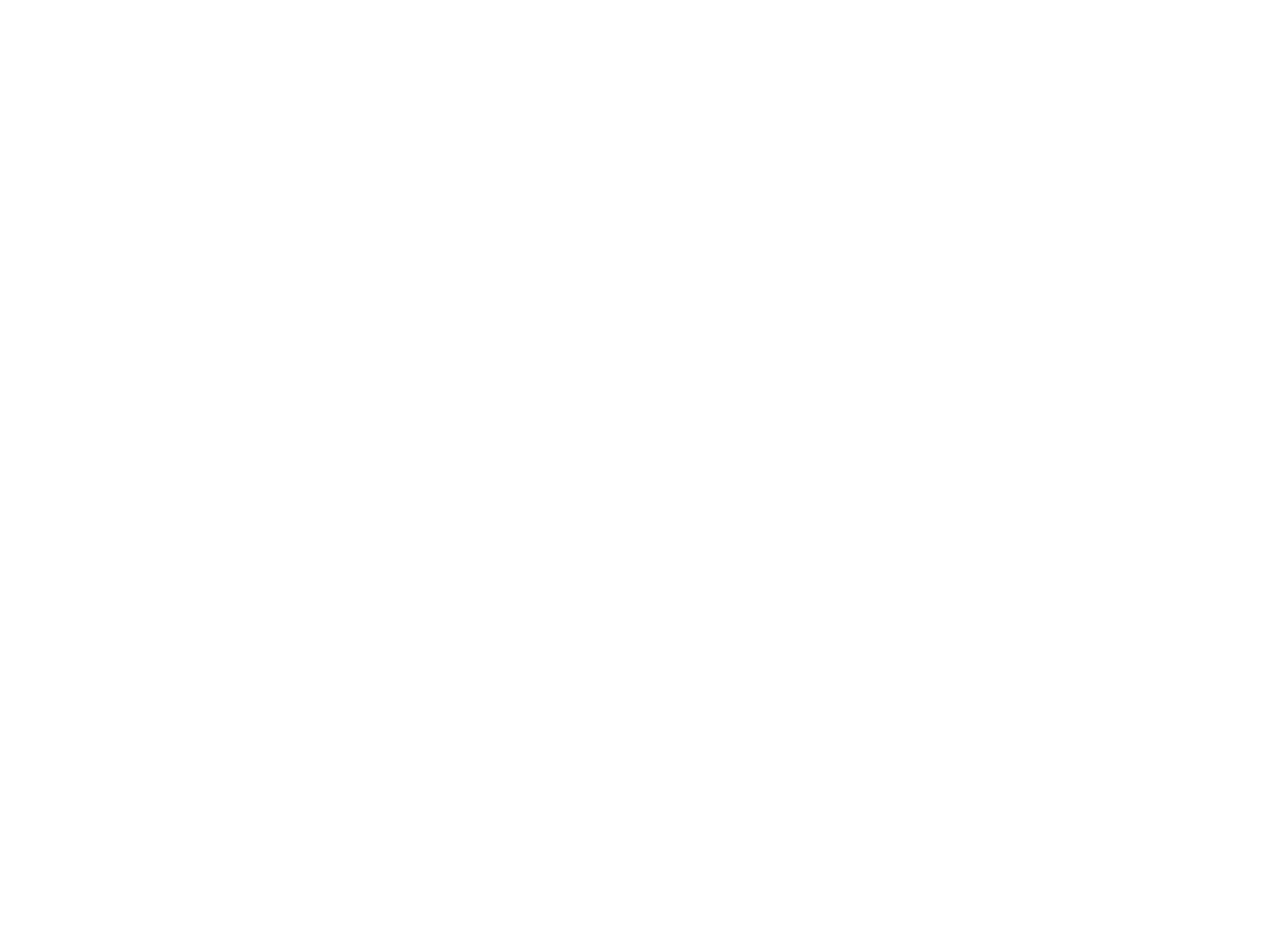
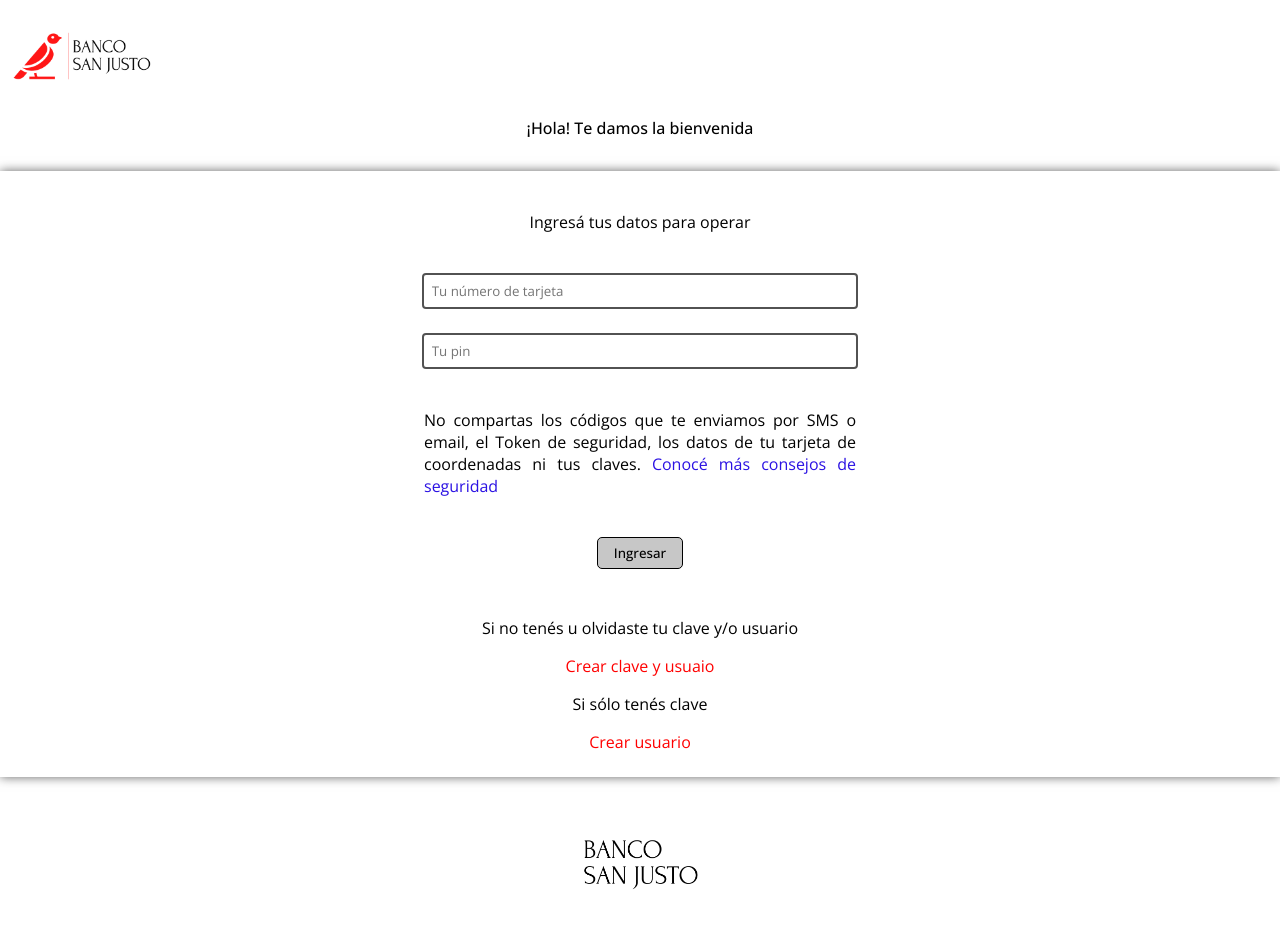
Before and after one commit to VieraJulian/Banco-SanJusto-Front-End, a React (Vite) app: page / in a window 1280 px wide. Before the commit this address had no page. Shown: the top 928 px of the page. Before the commit the page ends 800 px from the top, so only its background shows below. Built offline with nearby package versions, Linux system fonts and the light colour scheme.

Commit message:
Css vista de Login terminado

```diff
--- a/public/css/login-mobile.css
+++ b/public/css/login-mobile.css
@@ -15,7 +15,7 @@
     object-fit: cover;
 }
 
-.section-left-picture img{
+.section-left-picture img {
     width: 10rem;
     height: 7rem;
     object-fit: cover;
@@ -36,10 +36,14 @@
     display: none;
 }
 
+.section-right {
+    width: 100%;
+}
+
 .form-login {
     padding: 1.5rem;
     display: flex;
-    flex-wrap: wrap;
+    flex-direction: column;
     justify-content: center;
     align-items: center;
     box-shadow: 0px 0px 10px rgb(100, 100, 100);
@@ -101,3 +105,13 @@ footer img {
     object-fit: cover;
     height: 8rem;
 }
+
+@media screen and (min-width: 31.25em) {
+    .form-login input {
+        max-width: 31.25em;
+    }
+
+    .text-1 {
+        max-width: 27em;
+    }
+}
--- /dev/null
+++ b/public/css/login-tablet.css
@@ -0,0 +1 @@
+@media screen and (min-width: 48em) {}
--- a/src/App.jsx
+++ b/src/App.jsx
@@ -5,9 +5,9 @@ function App() {
 
   return (
     <>
-    <Routes>
-      <Route path="/user/login" element={<Login />}></Route>
-    </Routes>
+      <Routes>
+        <Route path="/" element={<Login />}></Route>
+      </Routes>
     </>
   )
 }
--- a/src/pages/Login.jsx
+++ b/src/pages/Login.jsx
@@ -1,4 +1,5 @@
 import "../../public/css/login-mobile.css"
+import "../../public/css/login-tablet.css"
 
 function Login() {
     return (
```
